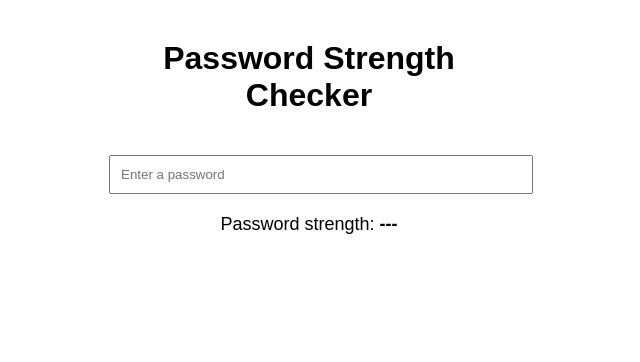
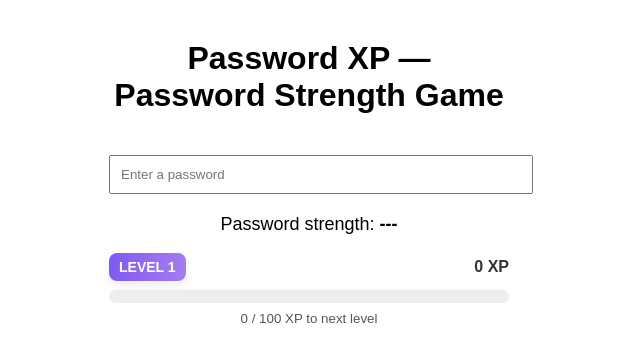
Before and after one commit to JimiPihlaja/PasswordStrengthChecker, a React (Create React App) app: page / in a window 1280 px wide. Shown: the top 362 px of the page, without its empty margins (331-971 px from the left). Built offline with nearby package versions, Linux system fonts and the light colour scheme.

Commit message:
add password XP/level calculation utils

```diff
--- a/src/App.js
+++ b/src/App.js
@@ -3,21 +3,37 @@ import "./App.css";
 
 import PasswordInput from "./components/PasswordInput";
 import StrengthIndicator from "./components/StrengthIndicator";
+import XPDisplay from "./components/XPDisplay";
+
+import { calculateXP, calculateLevel } from "./utils/passwordScore";
 
 function App() {
   const [password, setPassword] = useState("");
-  const strength = password.length === 0 ? "---" : "checking..."; // dummy value
+  const [xp, setXp] = useState(0);
+  const [level, setLevel] = useState(1);
+
+  function handlePasswordChange(value) {
+    setPassword(value);
+
+    const newXp = calculateXP(value);
+    const newLevel = calculateLevel(newXp);
+
+    setXp(newXp);
+    setLevel(newLevel);
+  }
+
+  const strengthLabel = password.length === 0 ? "---" :
+    xp < 60 ? "Weak" : xp < 180 ? "Medium" : "Strong";
 
   return (
     <div className="container">
-      <h1>Password Strength Checker</h1>
+      <h1>Password XP — Password Strength Game</h1>
 
-      <PasswordInput
-        password={password}
-        onPasswordChange={setPassword}
-      />
+      <PasswordInput password={password} onPasswordChange={handlePasswordChange} />
 
-      <StrengthIndicator strength={strength} />
+      <StrengthIndicator strength={strengthLabel} />
+
+      <XPDisplay xp={xp} level={level} />
     </div>
   );
 }
--- /dev/null
+++ b/src/components/XPDisplay.css
@@ -0,0 +1,46 @@
+.xp-container {
+  margin-top: 18px;
+  text-align: center;
+}
+
+.xp-header {
+  display: flex;
+  justify-content: space-between;
+  align-items: center;
+  gap: 12px;
+  margin-bottom: 8px;
+}
+
+.level-box {
+  background: linear-gradient(90deg,#7f5af0,#a67cf0);
+  color: white;
+  padding: 6px 10px;
+  border-radius: 8px;
+  font-weight: 700;
+  font-size: 14px;
+  box-shadow: 0 4px 10px rgba(0,0,0,0.08);
+}
+
+.xp-number {
+  font-weight: 600;
+  color: #333;
+}
+
+.xp-bar-outer {
+  height: 14px;
+  background: #eee;
+  border-radius: 999px;
+  overflow: hidden;
+  box-shadow: inset 0 1px 0 rgba(255,255,255,0.6);
+}
+
+.xp-bar-inner {
+  height: 100%;
+  background: linear-gradient(90deg, #ffd166, #06d6a0);
+  transition: width 300ms ease;
+}
+
+.xp-footer {
+  margin-top: 6px;
+  color: #555;
+}
--- /dev/null
+++ b/src/components/XPDisplay.js
@@ -0,0 +1,29 @@
+import React from "react";
+import "./XPDisplay.css"; // pieni tyylitiedosto alla
+
+function XPDisplay({ xp, level }) {
+  const xpToNext = xp % 100;
+  const percent = Math.min(100, (xpToNext / 100) * 100);
+
+  return (
+    <div className="xp-container">
+      <div className="xp-header">
+        <div className="level-box">LEVEL {level}</div>
+        <div className="xp-number">{xp} XP</div>
+      </div>
+
+      <div className="xp-bar-outer" aria-hidden>
+        <div
+          className="xp-bar-inner"
+          style={{ width: `${percent}%` }}
+        />
+      </div>
+
+      <div className="xp-footer">
+        <small>{xpToNext} / 100 XP to next level</small>
+      </div>
+    </div>
+  );
+}
+
+export default XPDisplay;
--- /dev/null
+++ b/src/utils/passwordScore.js
@@ -0,0 +1,55 @@
+export function calculateXP(password = "") {
+  const commonPasswords = [
+    "password","123456","12345678","qwerty","abc123","111111","1234567","iloveyou","admin","welcome","letmein"
+  ];
+
+  const pw = String(password);
+  const length = pw.length;
+
+  let countLower = 0;
+  let countUpper = 0;
+  let countDigits = 0;
+  let countSymbols = 0;
+
+  for (let ch of pw) {
+    if (/[a-z]/.test(ch)) countLower++;
+    else if (/[A-Z]/.test(ch)) countUpper++;
+    else if (/[0-9]/.test(ch)) countDigits++;
+    else countSymbols++;
+  }
+
+  // Base points
+  let xp = 0;
+  xp += countLower * 2;
+  xp += countUpper * 5;
+  xp += countDigits * 8;
+  xp += countSymbols * 10;
+
+  // length bonus (always)
+  xp += length * 2;
+
+  // length bonus
+  if (length > 12) xp += 20;
+
+  // penalty for common passwords
+  const lowerPw = pw.toLowerCase();
+  const isCommon = commonPasswords.some((c) => lowerPw === c || lowerPw.includes(c));
+  if (isCommon) xp -= 50;
+
+  // pattern detection
+  const hasSequence = /(012|123|234|345|456|567|678|789|abc|bcd|cde|qwe|asd)/i.test(pw);
+  const hasRepeat = /(.)\1\1/.test(pw); // three repeated chars
+  if (!hasSequence && !hasRepeat && !isCommon && length > 3) {
+    xp += 30; // bonus for avoiding trivial patterns
+  }
+
+  if (xp < 0) xp = 0;
+
+  return Math.round(xp);
+}
+
+export function calculateLevel(xp = 0) {
+  // level 1 starts at xp 0
+  const level = Math.floor(xp / 100) + 1;
+  return level;
+}
```
